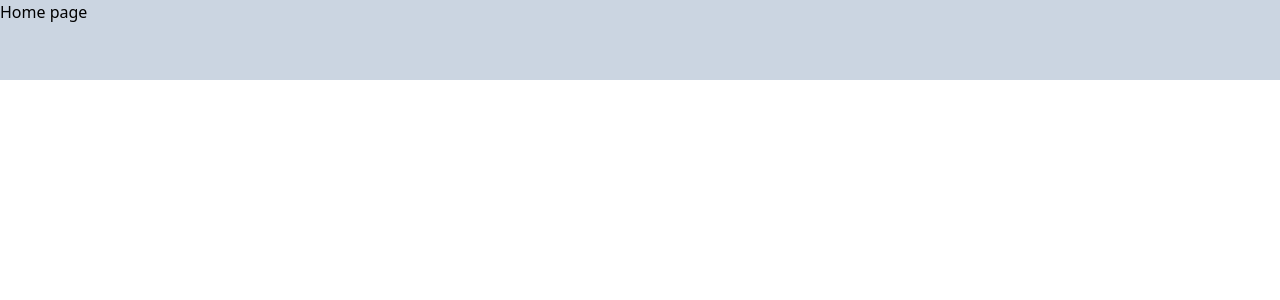
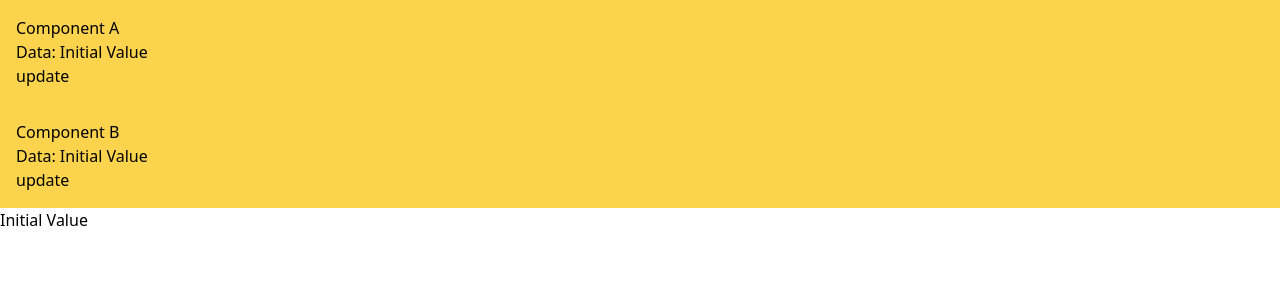
Before and after one commit to simonchaudhary/43rd-React-Training, a React (Vite) app: page / in a window 1280 px wide. Shown: the top 300 px of the page. Built offline with nearby package versions, Linux system fonts and the light colour scheme; the HTML template or start-up script is replaced by a standard one.

Commit message:
context api

```diff
--- a/src/App.tsx
+++ b/src/App.tsx
@@ -1,10 +1,11 @@
 import React, { useEffect } from "react";
-import { MyProvider } from "./Contexts";
+import { UserProvider } from "./contexts/Contexts";
 import ComponentA from "./ComponentA";
 import ComponentB from "./ComponentB";
 import Router from "./Router";
 import { fetchPhotos } from "./services/getPhotos";
 import Home from "./pages/home";
+import Text from "./components/Text";
 
 function App() {
   // useEffect(() => {
@@ -19,14 +20,20 @@ function App() {
   //         <ComponentB />
   //       </div>
   //     </div>
-  //     {/* <Router /> */}
   //   </MyProvider>
+  // );
+  // return (
+  //   <div>
+  //     <Router />
+  //   </div>
   // );
 
   return (
-    <div>
-      <Router />
-    </div>
+    <UserProvider>
+      <ComponentA />
+      <ComponentB />
+      <Text />
+    </UserProvider>
   );
 }
 
--- a/src/ComponentA.tsx
+++ b/src/ComponentA.tsx
@@ -1,23 +1,22 @@
 // ComponentA.tsx
 import React, { useContext } from "react";
-import { MyContext, MyContextType } from "./Contexts";
-import Button from "./components/Button";
+import { User, UserContext } from "./contexts/Contexts";
 
-const ComponentA: React.FC = () => {
-  const { data, setData } = useContext(MyContext) as MyContextType;
+const ComponentA = () => {
+  const { fullName, setFullName } = useContext(UserContext) as User;
 
-  console.log("file", data);
+  console.log("file", fullName);
 
   const handleClick = () => {
-    setData("Component A value");
+    setFullName("Component A value");
   };
 
   return (
     <div className="p-4 bg-amber-300">
       <h2>Component A</h2>
-      <p>Data: {data}</p>
+      <p>Data: {fullName}</p>
 
-      <Button onClick={handleClick} label="Update" />
+      <button onClick={handleClick}>update</button>
     </div>
   );
 };
--- a/src/ComponentB.tsx
+++ b/src/ComponentB.tsx
@@ -1,23 +1,22 @@
-// ComponentB.tsx
+// ComponentA.tsx
 import React, { useContext } from "react";
-import { MyContext, MyContextType } from "./Contexts";
-import Button from "./components/Button";
+import { User, UserContext } from "./contexts/Contexts";
 
-const ComponentB: React.FC = () => {
-  const { data, setData } = useContext(MyContext) as MyContextType;
+const ComponentB = () => {
+  const { fullName, setFullName } = useContext(UserContext) as User;
 
-  console.log("file", data);
+  console.log("file", fullName);
 
   const handleClick = () => {
-    setData("Component B value");
+    setFullName("Component B value");
   };
 
   return (
-    <div className="p-4 bg-blue-400">
+    <div className="p-4 bg-amber-300">
       <h2>Component B</h2>
-      <p>Data: {data}</p>
+      <p>Data: {fullName}</p>
 
-      <Button onClick={handleClick} label="Update" />
+      <button onClick={handleClick}>update</button>
     </div>
   );
 };
--- a/src/Contexts.tsx
+++ /dev/null
@@ -1,27 +0,0 @@
-// context.tsx
-import { ReactElement, ReactNode, createContext, useState } from "react";
-
-export interface MyContextType {
-  data: string;
-  setData: (value: string) => void;
-}
-
-const MyContext = createContext<MyContextType | undefined>(undefined);
-
-interface MyProviderProps {
-  children: JSX.Element;
-}
-
-const MyProvider = (props: MyProviderProps) => {
-  const { children } = props;
-
-  const [data, setData] = useState("Initial Value");
-
-  return (
-    <MyContext.Provider value={{ data, setData }}>
-      {children}
-    </MyContext.Provider>
-  );
-};
-
-export { MyContext, MyProvider };
--- a/src/components/Text.tsx
+++ b/src/components/Text.tsx
@@ -1,13 +1,16 @@
 import React, { useContext } from "react";
+import { User, UserContext } from "../contexts/Contexts";
 
 interface IText {
-  text: string;
+  text?: string;
 }
 
 function Text(props: IText) {
   const { text } = props;
 
-  return <p>{text}</p>;
+  const { fullName, setFullName } = useContext(UserContext) as User;
+
+  return <p>{fullName}</p>;
 }
 
 export default Text;
--- /dev/null
+++ b/src/contexts/Contexts.tsx
@@ -0,0 +1,54 @@
+// // context.tsx
+// import { ReactElement, ReactNode, createContext, useState } from "react";
+
+// export interface MyContextType {
+//   data: string;
+//   setData: (value: string) => void;
+// }
+
+// const MyContext = createContext<MyContextType | undefined>(undefined);
+
+// interface MyProviderProps {
+//   children: JSX.Element;
+// }
+
+// const MyProvider = (props: MyProviderProps) => {
+//   const { children } = props;
+
+//   const [data, setData] = useState("Initial Value");
+
+//   return (
+//     <MyContext.Provider value={{ data, setData }}>
+//       {children}
+//     </MyContext.Provider>
+//   );
+// };
+
+// export { MyContext, MyProvider };
+
+import { createContext, useState } from "react";
+
+export interface User {
+  fullName: string;
+  setFullName: (value: string) => void;
+}
+
+const UserContext = createContext<User | undefined>(undefined);
+
+interface MyProviderProps {
+  children: JSX.Element[];
+}
+
+const UserProvider = (props: MyProviderProps) => {
+  const { children } = props;
+
+  const [fullName, setFullName] = useState("Initial Value");
+
+  return (
+    <UserContext.Provider value={{ fullName, setFullName }}>
+      {children}
+    </UserContext.Provider>
+  );
+};
+
+export { UserContext, UserProvider };
--- a/src/pages/home/Home.tsx
+++ b/src/pages/home/Home.tsx
@@ -1,5 +1,5 @@
 import React, { useContext } from "react";
-import { MyContext, MyContextType } from "../../Contexts";
+import { MyContext, MyContextType } from "../../contexts/Contexts";
 
 function Home() {
   // const { data } = useContext(MyContext) as MyContextType;
```
